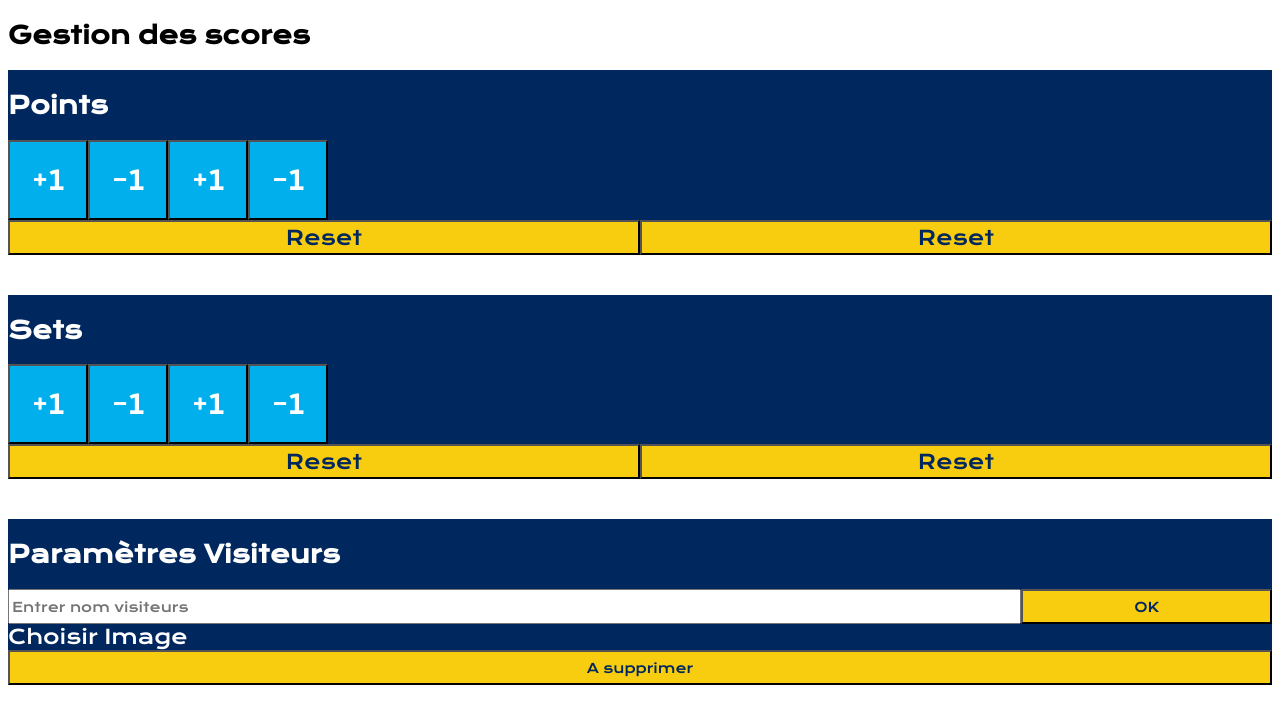
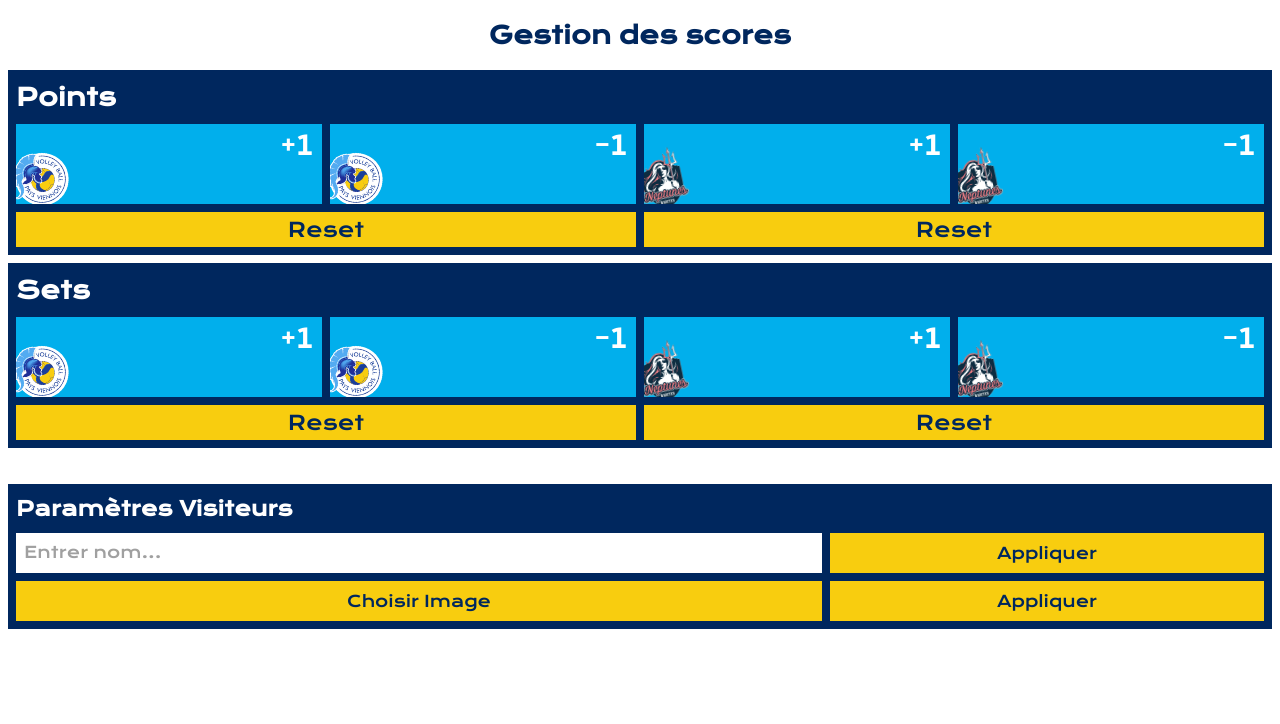
Before and after one commit to its-purpol/volleyball, a website with bundled scripts: page controle.html in a window 1280 px wide. Built offline with nearby package versions, Linux system fonts and the light colour scheme; no server answers.

Commit message:
V3 | Enfin une belle interface de commande !

```diff
--- a/controle.css
+++ b/controle.css
@@ -6,9 +6,12 @@
 
 .row {
     flex-direction: row;
+    padding: 0 8px 8px 8px;
+    gap: 8px;
 }
 
 .col {
+    margin: 8px 0 8px 0;
     flex-direction: column;
 }
 
@@ -19,7 +22,8 @@
 }
 
 .square {
-    width: 80px;
+    position: relative;
+    width: 25%;
     height: 80px;
     background-color: #01AFEC;
     color: #FFFFFF;
@@ -27,7 +31,9 @@
 }
 
 .small {
-    width: 20%;
+    width: 35%;
+    font-size: 16px;
+    height: 40px;
 }
 
 .long {
@@ -36,15 +42,68 @@
 }
 
 input {
-    width: 80%;
+    width: 65%;
+    border: none;
+    padding: 0;
+}
+
+::placeholder {
+    color: #A0A0A0;
+    font-size: 16px;
+    padding-left: 8px;
 }
 
 button {
+    border: 0;
+    padding: 0;
     height: 35px;
     background-color: #F8CD0F;
     color: #00275E;
 }
 
+h1 {
+    text-align: center;
+    width: 100%;
+    font-size: 24px;
+    margin: 12px 0 12px;
+    color: #00275E;
+}
+
 h2 {
     font-size: 24px;
+    margin: 12px 0 12px 8px;
 }
+
+h3 {
+    font-size: 20px;
+    margin: 12px 0 12px 8px;
+}
+
+img {
+    height: 60px;
+    position: absolute;
+    top: 25px;
+    left: -5px;
+    transform: rotate(-12deg);
+}
+
+div {
+    overflow: hidden;
+}
+
+p {
+    position: absolute;
+    bottom: 15px;
+    right: 10px;
+    float: right;
+}
+
+label {
+    padding-top: 10px;
+    padding-bottom: 10px;
+    width: 65%;
+    text-align: center;
+    font-size: 16px;
+    color: #00275E;
+    background-color: #F8CD0F;
+}
--- a/controle.html
+++ b/controle.html
@@ -5,53 +5,76 @@
     <meta charset="UTF-8">
     <meta name="viewport" content="width=device-width">
     <title>Controle</title>
-    <link rel="stylesheet" href="controle.css">
+    <link rel="stylesheet" href="./controle.css">
 </head>
 
 <body>
     <div class="container-all">
         <div class="score">
-            <h2>Gestion des scores</h2>
+            <h1>Gestion des scores</h1>
             <div class="container-scores">
                 <div class="col">
                     <h2>Points</h2>
                     <div class="row">
-                        <button class="vienne, square" onclick="changerScore('vienne', 1)">+1</button>
-                        <button class="vienne, square" onclick="changerScore('vienne', -1)">-1</button>
-                        <button class="visiteurs, square" onclick="changerScore('visiteurs', 1)">+1</button>
-                        <button class="visiteurs, square" onclick="changerScore('visiteurs', -1)">-1</button>
+                        <div class="square" onclick="changerScore('vienne', 1)">
+                            <img src="./img/vienne.png" alt="">
+                            <p>+1</p>
+                        </div>
+                        <div class="square" onclick="changerScore('vienne', -1)">
+                            <img src="./img/vienne.png" alt="">
+                            <p>-1</p>
+                        </div>
+                        <div class="square" onclick="changerScore('visiteurs', 1)">
+                            <img class="visiteurs" src="./img/nantes.png" alt="">
+                            <p>+1</p>
+                        </div>
+                        <div class="square" onclick="changerScore('visiteurs', -1)">
+                            <img class="visiteurs" src="./img/nantes.png" alt="">
+                            <p>-1</p>
+                        </div>
                     </div>
                     <div class="row">
-                        <button class="vienne, long" onclick="definirScore('vienne')">Reset</button>
-                        <button class="visiteurs, long" onclick="definirScore('visiteurs')">Reset</button>
+                        <button class="long" onclick="definirScore('vienne')">Reset</button>
+                        <button class="long" onclick="definirScore('visiteurs')">Reset</button>
                     </div>
                 </div>
-                <br><br>
                 <div class="col">
                     <h2>Sets</h2>
                     <div class="row">
-                        <button class="vienne, square" onclick="changerSet('vienne', 1)">+1</button>
-                        <button class="vienne, square" onclick="changerSet('vienne', -1)">-1</button>
-                        <button class="visiteurs, square" onclick="changerSet('visiteurs', 1)">+1</button>
-                        <button class="visiteurs, square" onclick="changerSet('visiteurs', -1)">-1</button>
+                        <div class="square" onclick="changerSet('vienne', 1)">
+                            <img src="./img/vienne.png" alt="">
+                            <p>+1</p>
+                        </div>
+                        <div class="square" onclick="changerSet('vienne', -1)">
+                            <img src="./img/vienne.png" alt="">
+                            <p>-1</p>
+                        </div>
+                        <div class="square" onclick="changerSet('visiteurs', 1)">
+                            <img class="visiteurs" src="./img/nantes.png" alt="">
+                            <p>+1</p>
+                        </div>
+                        <div class="square" onclick="changerSet('visiteurs', -1)">
+                            <img class="visiteurs" src="./img/nantes.png" alt="">
+                            <p>-1</p>
+                        </div>
                     </div>
                     <div class="row">
-                        <button class="vienne, long" onclick="definirSet('vienne')">Reset</button>
-                        <button class="visiteurs, long" onclick="definirSet('visiteurs')">Reset</button>
+                        <button class="long" onclick="definirSet('vienne')">Reset</button>
+                        <button class="long" onclick="definirSet('visiteurs')">Reset</button>
                     </div>
                 </div>
-                <br><br>
+                <br>
                 <div class="col">
-                    <h2>Paramètres Visiteurs</h2>
+                    <h3>Paramètres Visiteurs</h3>
                     <div class="row">
-                        <input type="text" placeholder="Entrer nom visiteurs" id="adversaire">
-                        <button class="small" onclick="definirAdversaire()">OK</button>
+                        <input type="text" placeholder="Entrer nom..." id="adversaire">
+                        <button class="small" onclick="definirAdversaire()">Appliquer</button>
                     </div>
-                    <div>
-                        <label class="long" for="embleme">Choisir Image</label>
-                        <input type="file" id="embleme" accept="image/*" style="opacity: 0">
+                    <div class="row">
+                        <label for="embleme">Choisir Image</label>
+                        <input type="file" id="embleme" accept="image/*" style="display: none">
+                        <button class="small" onclick="definirEmbleme()">Appliquer</button>
                     </div>
-                    <button onclick="definirEmbleme()">A supprimer</button>
                 </div>
             </div>
         </div>
--- a/controle.js
+++ b/controle.js
@@ -68,6 +68,10 @@ function definirEmbleme() {
             if (emblemeEl.value) {
                 jsonData.visiteurs.embleme = `${base64String}`;
                 sendUpdatedData()
+                let advButtons = document.getElementsByClassName("visiteurs")
+                for (let i = 0; i < advButtons.length; i++) {
+                    advButtons[i].src = `${base64String}`
+                }
             }
         }
         reader.readAsDataURL(file);
```
